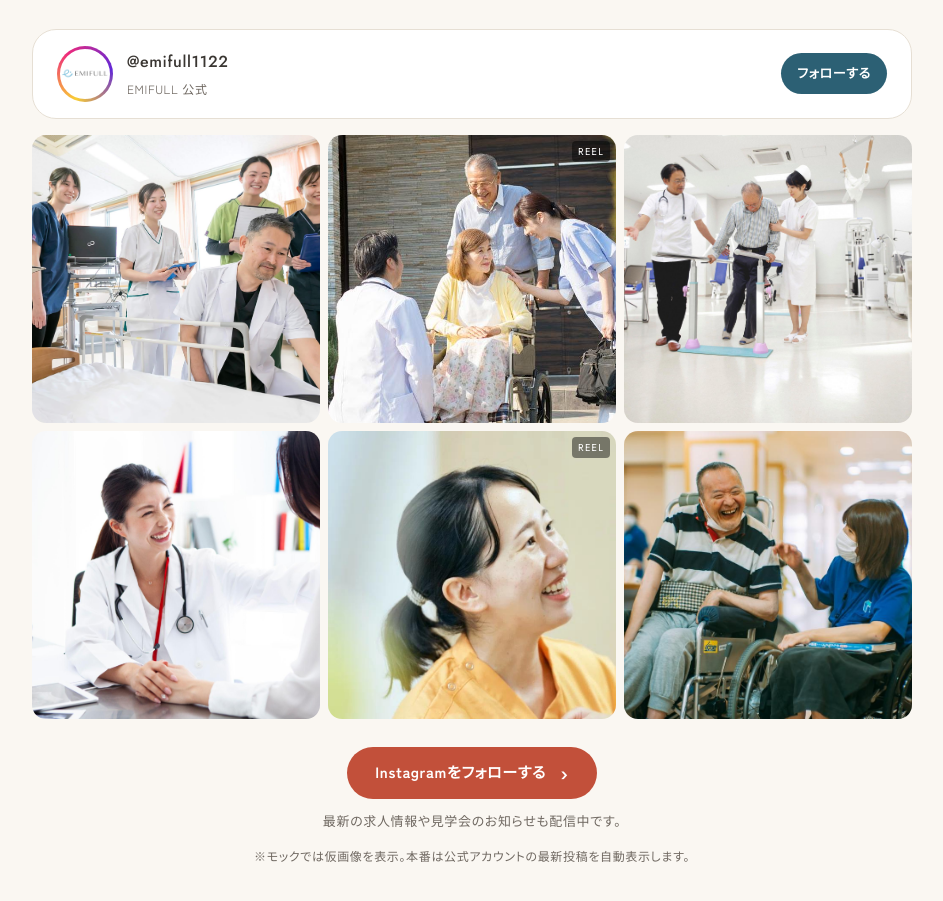
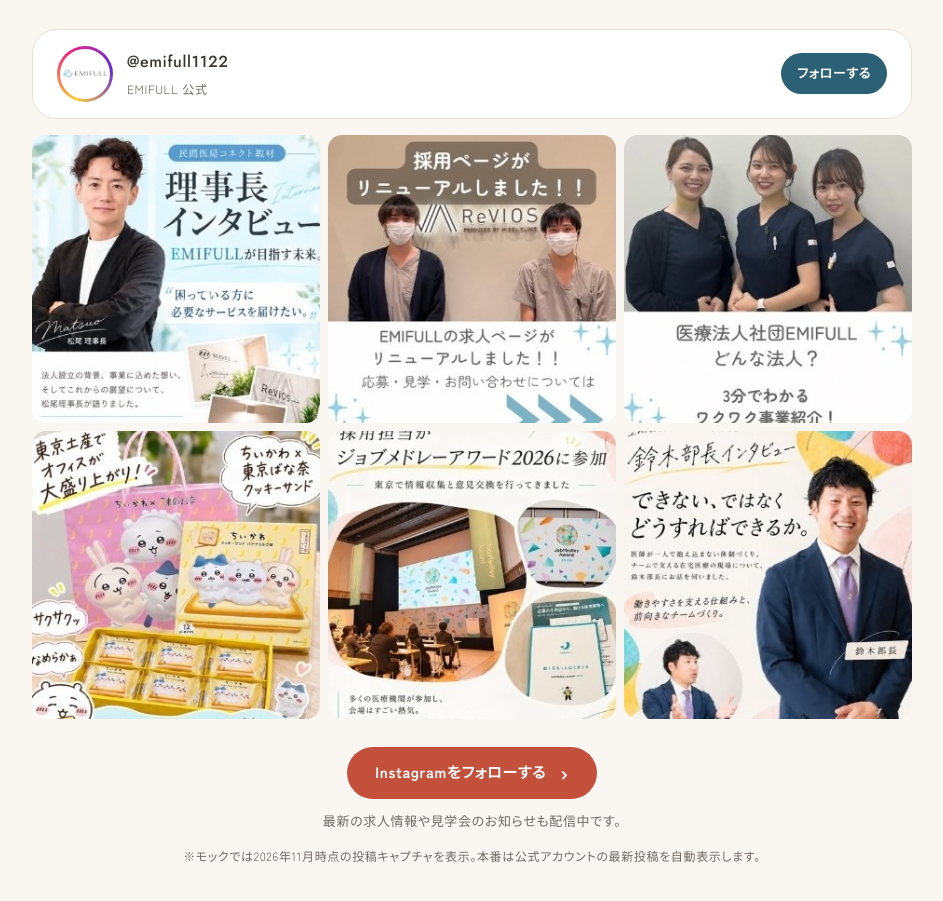
Before and after one commit to yoshidashintaro/corporate, a plain HTML site: page recruit.html in a window 1280 px wide. Shown: the part 5522-6423 px from the top of the page, without its empty margins (168-1111 px from the left). Drawn offline with Linux system fonts and the light colour scheme; a web font is replaced by a local one.

Commit message:
Add files via upload

```diff
--- a/recruit.html
+++ b/recruit.html
@@ -145,12 +145,12 @@
         </a>
 
         <ul class="ig__grid">
-          <li><a href="https://www.instagram.com/emifull1122/" target="_blank" rel="noopener" aria-label="Instagramの投稿を見る（新しいタブ）"><img src="img/ward-team.jpg" alt="" loading="lazy"></a></li>
-          <li><a href="https://www.instagram.com/emifull1122/" target="_blank" rel="noopener" aria-label="Instagramの投稿を見る（新しいタブ）"><img src="img/home-outdoor.jpg" alt="" loading="lazy"><span class="ig__badge">REEL</span></a></li>
-          <li><a href="https://www.instagram.com/emifull1122/" target="_blank" rel="noopener" aria-label="Instagramの投稿を見る（新しいタブ）"><img src="img/rehab-walk.jpg" alt="" loading="lazy"></a></li>
-          <li><a href="https://www.instagram.com/emifull1122/" target="_blank" rel="noopener" aria-label="Instagramの投稿を見る（新しいタブ）"><img src="img/doctor-smile.jpg" alt="" loading="lazy"></a></li>
-          <li><a href="https://www.instagram.com/emifull1122/" target="_blank" rel="noopener" aria-label="Instagramの投稿を見る（新しいタブ）"><img src="img/nurse-child.jpg" alt="" loading="lazy"><span class="ig__badge">REEL</span></a></li>
-          <li><a href="https://www.instagram.com/emifull1122/" target="_blank" rel="noopener" aria-label="Instagramの投稿を見る（新しいタブ）"><img src="img/wheelchair-talk.jpg" alt="" loading="lazy"></a></li>
+          <li><a href="https://www.instagram.com/emifull1122/" target="_blank" rel="noopener" aria-label="Instagramの投稿を見る（新しいタブ）"><img src="img/ig-01.jpg" alt="理事長インタビュー「EMIFULLが目指す未来。」" loading="lazy"></a></li>
+          <li><a href="https://www.instagram.com/emifull1122/" target="_blank" rel="noopener" aria-label="Instagramの投稿を見る（新しいタブ）"><img src="img/ig-02.jpg" alt="採用ページがリニューアルしました" loading="lazy"></a></li>
+          <li><a href="https://www.instagram.com/emifull1122/" target="_blank" rel="noopener" aria-label="Instagramの投稿を見る（新しいタブ）"><img src="img/ig-03.jpg" alt="医療法人社団EMIFULLってどんな法人？3分でわかる事業紹介" loading="lazy"></a></li>
+          <li><a href="https://www.instagram.com/emifull1122/" target="_blank" rel="noopener" aria-label="Instagramの投稿を見る（新しいタブ）"><img src="img/ig-04.jpg" alt="東京土産でオフィスが大盛り上がり" loading="lazy"></a></li>
+          <li><a href="https://www.instagram.com/emifull1122/" target="_blank" rel="noopener" aria-label="Instagramの投稿を見る（新しいタブ）"><img src="img/ig-05.jpg" alt="採用担当がジョブメドレーアワード2026に参加" loading="lazy"></a></li>
+          <li><a href="https://www.instagram.com/emifull1122/" target="_blank" rel="noopener" aria-label="Instagramの投稿を見る（新しいタブ）"><img src="img/ig-06.jpg" alt="鈴木部長インタビュー「できない、ではなくどうすればできるか。」" loading="lazy"></a></li>
         </ul>
 
         <div class="ig__cta">
@@ -158,7 +158,7 @@
           <p>最新の求人情報や見学会のお知らせも配信中です。</p>
         </div>
       </div>
-      <p class="sample-note">※モックでは仮画像を表示。本番は公式アカウントの最新投稿を自動表示します。</p>
+      <p class="sample-note">※モックでは2026年11月時点の投稿キャプチャを表示。本番は公式アカウントの最新投稿を自動表示します。</p>
     </div>
   </section>
 
```
